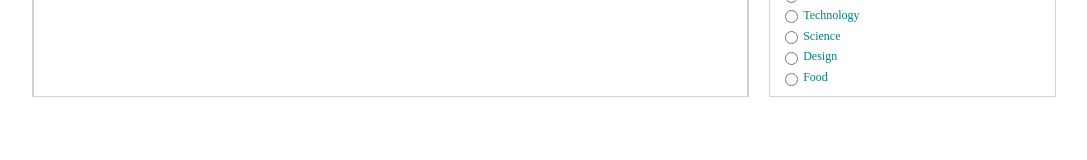
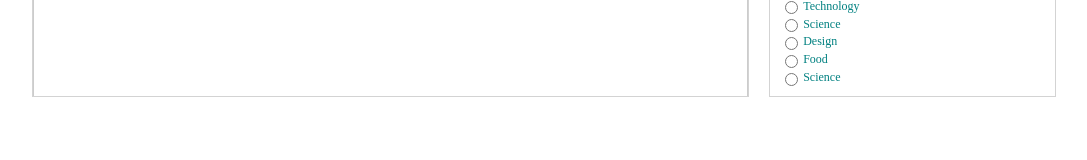
Before and after one commit to VitorDiasBode/lama-blog, a React (Vite) app in the folder client/: page /write in a window 1280 px wide. Shown: the part 403-563 px from the top of the page, without its empty margins (96-1183 px from the left). Built offline with nearby package versions, Linux system fonts and the light colour scheme.

Commit message:
Revert "fix: retira uma cópia da lista de categorias na página write"
This reverts commit c9cfacfbcdeca1525d7054b5edfbfcc6d5382c3a.

```diff
--- a/client/src/pages/Write.jsx
+++ b/client/src/pages/Write.jsx
@@ -61,6 +61,10 @@ function Write() {
                         <input type="radio" name="cat" id="food" value="food" />
                         <label htmlFor='food'>Food</label>
                     </div>
+                    <div className="cat">
+                        <input type="radio" name="cat" id="science" value="science" />
+                        <label htmlFor='science'>Science</label>
+                    </div>
                 </div>
 
             </div>
```
